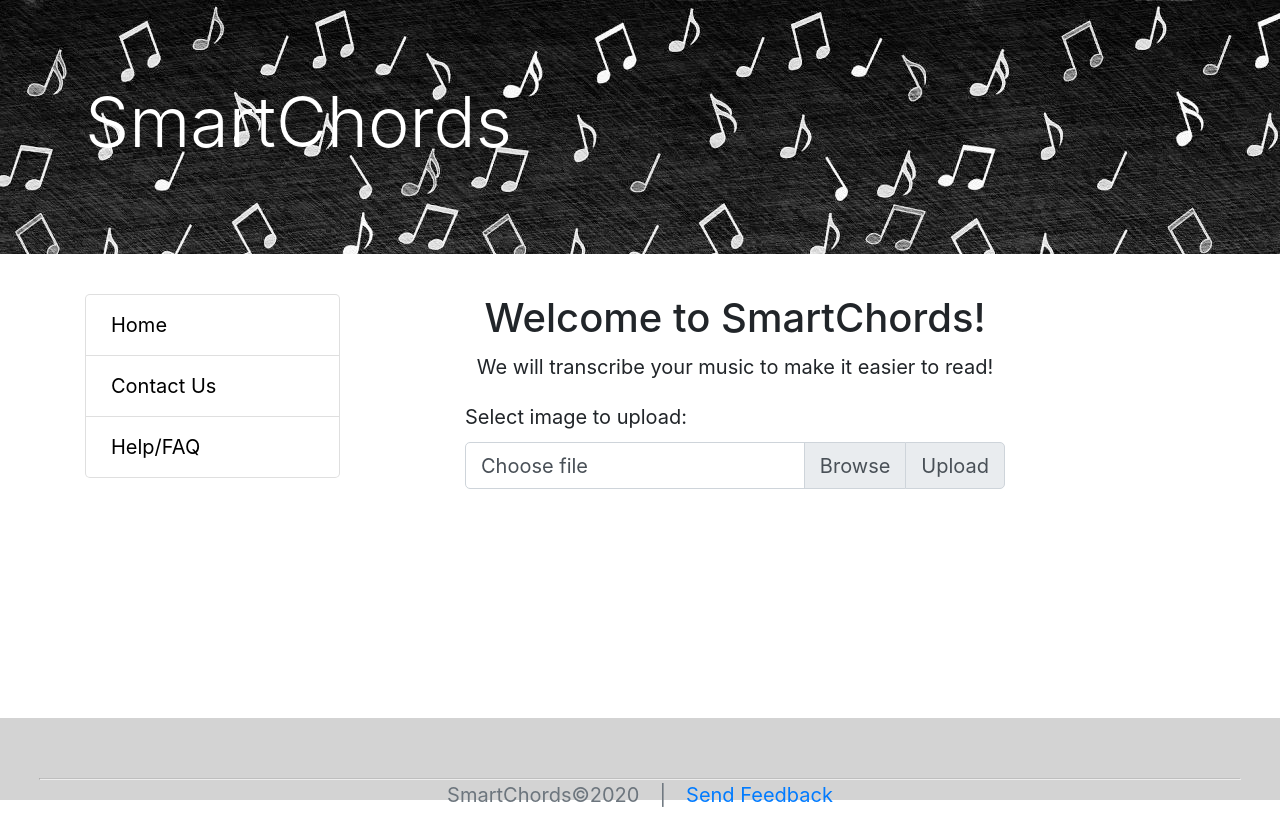
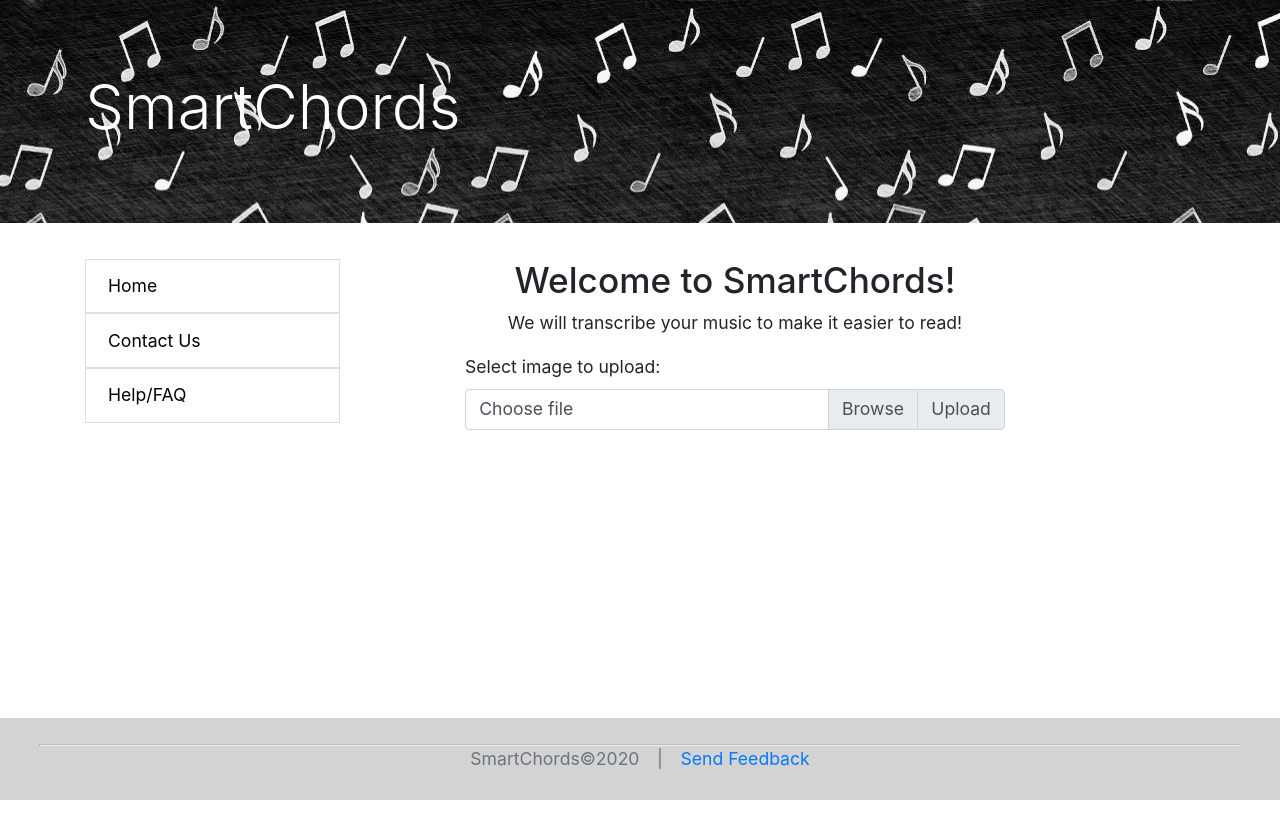
Before and after one commit to SmartChords/smart_chords_flask, a Flask app: page / in a window 1280 px wide. Run offline with Flask 2, Linux system fonts and the light colour scheme; parts of the project's set-up code (start-up, migrations or seed data) failed here and were passed over; some libraries are stand-ins or nearby versions.

Commit message:
Clean up styling

```diff
--- a/static/css/main.css
+++ b/static/css/main.css
@@ -5,7 +5,7 @@
 html,
 body {
   height: 100%;
-  font-size: 1.25rem;
+  font-size: 1.10rem;
   $font-family-sans-serif:
   -apple-system,
   BlinkMacSystemFont,
@@ -36,10 +36,12 @@ body {
   background: lightgrey;
 }
 
-.nav-item a {
-  color: black;
+ul.nav a {
+  text-decoration: none;
+  .nav-item {
+    color: black;
+  }
 }
-
 
 #fileName {
   padding-bottom: 8px;
--- a/static/js/main.js
+++ b/static/js/main.js
@@ -19,12 +19,11 @@ function sendToPreview() {
   document.querySelector('#loading-block').style.display = '';
   xhr.onreadystatechange = function() {
     if (this.readyState === XMLHttpRequest.DONE && this.status === 200) {
-      console.log("it worked!", this.responseText);
       document.querySelector('#loading-block').style.display = 'none';
       var annotation = document.querySelector('#annotated-block');
+      document.querySelector('#download-link-option').style.display = '';
       annotation.innerHTML = this.responseText;
     } else if (this.status === 500) {
-  	  console.log("no work", this.responseText);
       window.location.pathname = '/error';
   	}
   }
--- a/templates/annotated.html
+++ b/templates/annotated.html
@@ -3,7 +3,7 @@
     <h2 class="text-center">Your transcription is complete!</h2>
     <p class="text-center">You can view the image below or download the file for later.</p>
     <div class="row image-row">
-      <img src="{{ url_for('display_download', download=download) }}">
+      <img src="{{ url_for('display_download', download=download) }}" width="600px">
     </div>
   {% else %}
     <h2 class="text-center">Whoops! Something went wrong. :( </h2>
--- a/templates/layout.html
+++ b/templates/layout.html
@@ -18,23 +18,22 @@
         <div class="row" style="padding-left: 0px;">
           <nav class="col-sm-3">
             <ul class="nav flex-column list-group">
-              <li class="nav-item list-group-item list-group-item-action">
-                <a href="{{ url_for('index') }}">Home</a>
-              </li>
-              <li class="nav-item list-group-item list-group-item-action">
-                <a href="{{ url_for('contact') }}">Contact Us</a>
-              </li>
-              <li class="nav-item list-group-item list-group-item-action">
-                <a href="{{ url_for('help') }}">Help/FAQ</a>
-              </li>
+              <a href="{{ url_for('index') }}">
+                <li class="nav-item list-group-item list-group-item-action">Home</li>
+              </a>
+              <a href="{{ url_for('contact') }}">
+                <li class="nav-item list-group-item list-group-item-action">Contact Us</li>
+              </a>
+              <a href="{{ url_for('help') }}">
+                <li class="nav-item list-group-item list-group-item-action">Help/FAQ</li>
+              </a>
             </ul>
-            {% if download %}
-              <ul class="nav flex-column list-group download-link">
+            <ul id="download-link-option" class="nav flex-column list-group download-link" style="display:none;">
+              <a href="{{ url_for('display_download', download=download) }}" download>
                 <li class="nav-item list-group-item list-group-item-action">
-                  <a href="{{ url_for('display_download', download=download) }}" download>Download File Here</a>
-                </li>
-              </ul>
-            {% endif %}
+                Download File Here</li>
+              </a>
+            </ul>
           </nav>
           <!-- end navbar -->
 
@@ -52,7 +51,7 @@
      <script src="{{ url_for('static', filename='js/main.js') }}"> </script>
 
     <div id="footer" class="text-center text-muted">
-      <div class="pb-2 pt-5">
+      <div class="pb-3 pt-4">
         <hr id="footer_hr">
       	<span class="pr-3">SmartChords&copy;2020</span><span>|</span><span class="pl-3"><a href="mailto:contact@smartchords.com?subject=Feedback">Send Feedback</a></span>
       </div>
```
